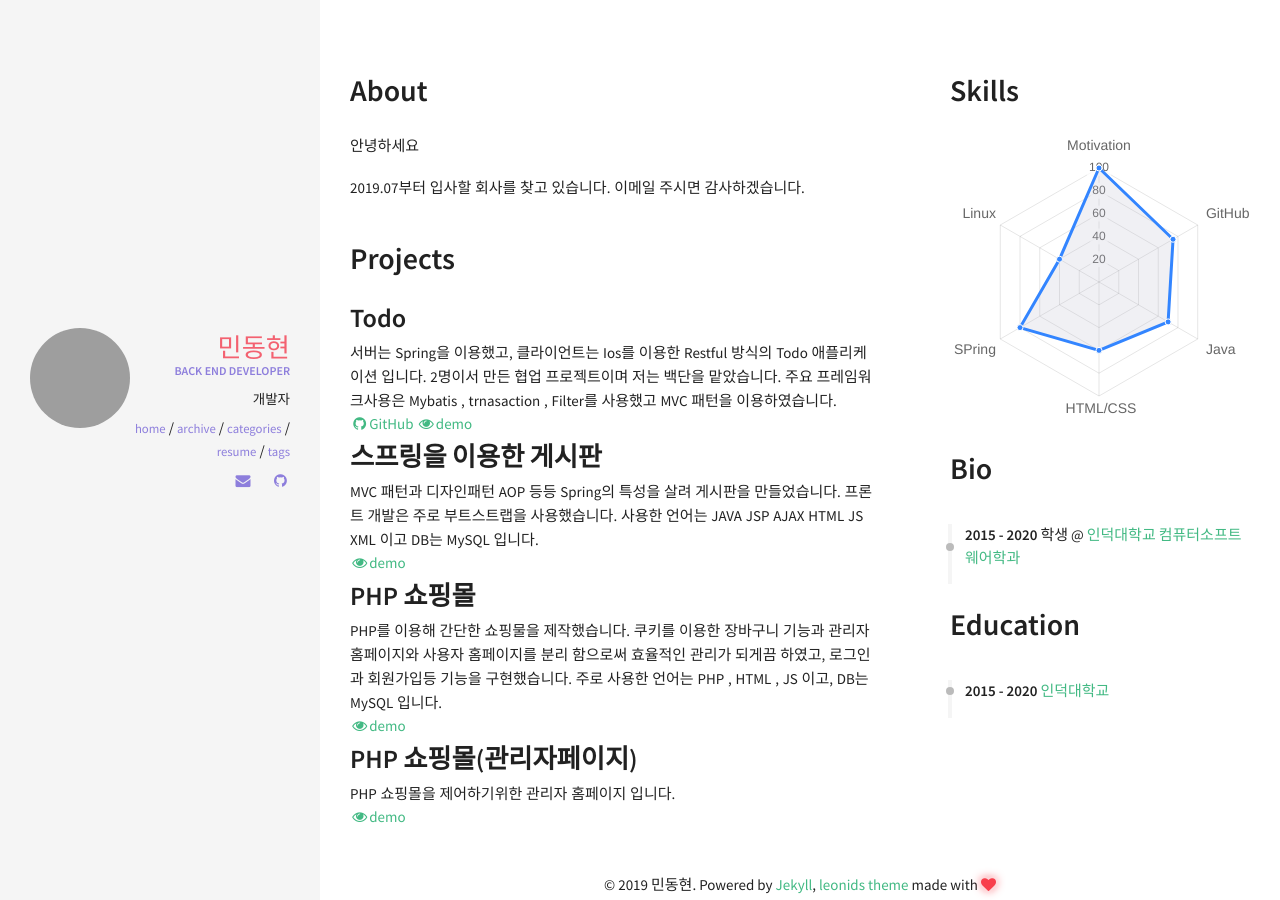
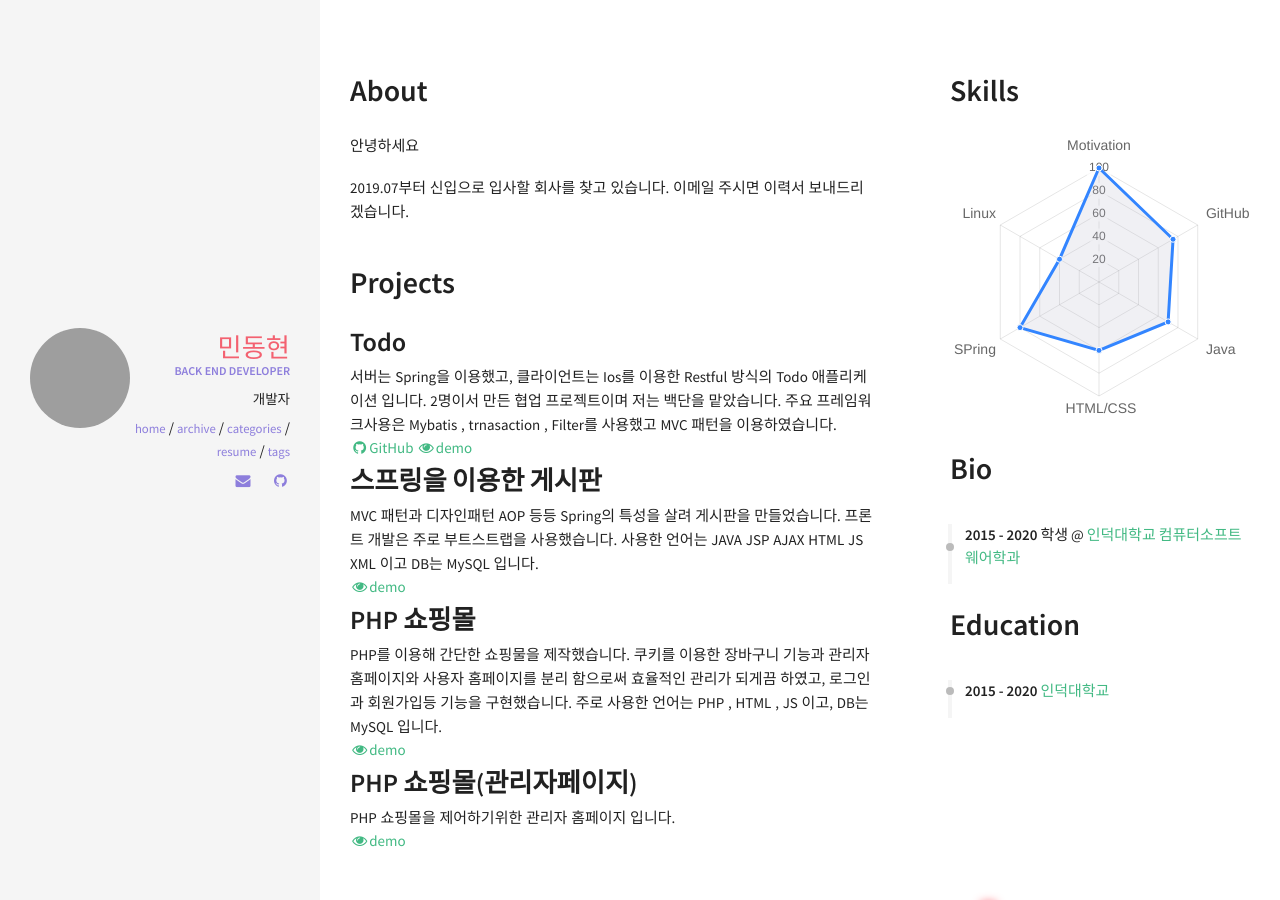
Before and after one commit to DaeAkin/DaeAkin.github.io, a Jekyll site: the page built from resume.html, in a window 1280 px wide. Built offline with Jekyll 4.4.1, drawn with Linux system fonts in a browser that asks for light colours; nearby versions of some CDN libraries.

Commit message:
Update about.html

```diff
--- a/_includes/sections/about.html
+++ b/_includes/sections/about.html
@@ -2,6 +2,6 @@
 
 <div>
    <p> 안녕하세요 </p>
-     <p> 2019.07부터 입사할 회사를 찾고 있습니다.
-         이메일 주시면 감사하겠습니다.</p>
+     <p> 2019.07부터 신입으로 입사할 회사를 찾고 있습니다.
+         이메일 주시면 이력서 보내드리겠습니다.</p>
 </div>
```
